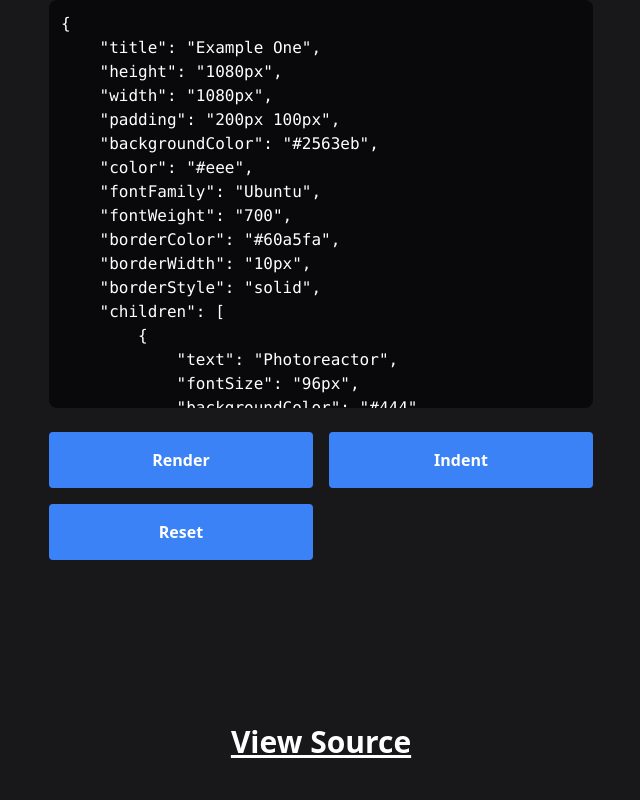
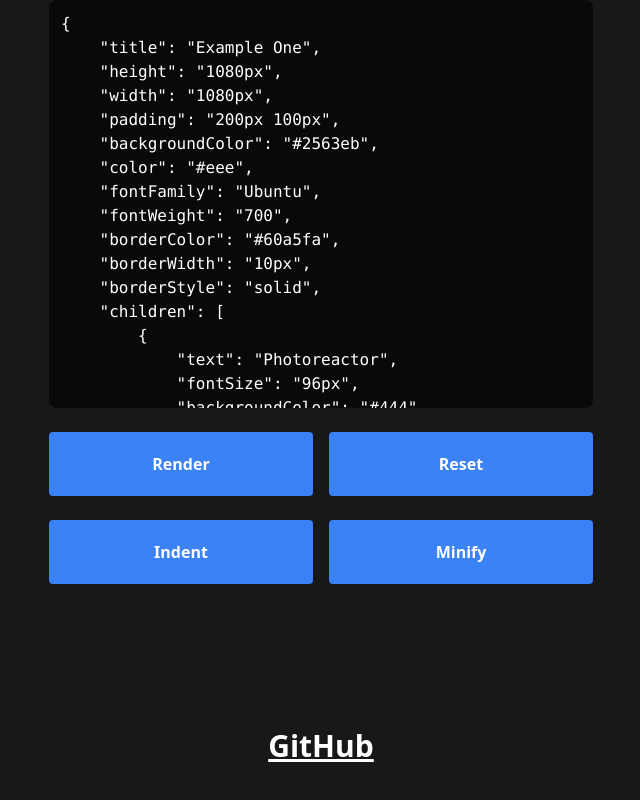
Before and after one commit to iaseth/photoreactor, a React (Vite) app in the folder react-app/: page / in a window 1280 px wide. Shown: the part 340-1140 px from the top of the page, without its empty margins (319-959 px from the left). Built offline with nearby package versions, Linux system fonts and the light colour scheme; what redicons would draw is missing.

Commit message:
Added a minifyButton

```diff
--- a/react-app/src/App/App.css
+++ b/react-app/src/App/App.css
@@ -28,5 +28,5 @@ body {
 }
 
 .button {
-	@apply bg-blue-500 text-white font-bold px-6 py-4 rounded select-none duration-300 outline-none hover:bg-blue-600;
+	@apply bg-blue-500 text-white font-bold px-6 py-5 rounded select-none duration-300 outline-none hover:bg-blue-600;
 }
--- a/react-app/src/App/App.tsx
+++ b/react-app/src/App/App.tsx
@@ -45,6 +45,15 @@ export default function App () {
 			console.log(`Error happened while indenting!`);
 		}
 	};
+	const minifyInput = () => {
+		try {
+			const jo = JSON.parse(text);
+			const jsonText = JSON.stringify(jo);
+			setText(jsonText);
+		} catch (error) {
+			console.log(`Error happened while minifying!`);
+		}
+	};
 	const resetInput = () => setText(DEFAULT_TEXT);
 
 	return (
@@ -53,7 +62,7 @@ export default function App () {
 
 			<main className="min-h-screen max-w-xl mx-auto px-4 pt-0 py-12 space-y-6">
 				<section className="grid grid-cols-2 md:grid-cols-3 gap-4">
-					{examplePictures.map((example, k) => <ExampleButton text={example.title}
+					{examplePictures.map((example, k) => <ExampleButton key={k} text={example.title}
 						onClick={() => setText(indentedJson(example))} />)}
 				</section>
 
@@ -61,10 +70,11 @@ export default function App () {
 					<textarea id="inputTextArea" className="textarea" rows={16} spellCheck={false} value={text} onChange={e => setText(e.target.value)}></textarea>
 				</section>
 
-				<section className='grid grid-cols-2 gap-4'>
+				<section className='grid grid-cols-2 gap-x-4 gap-y-6'>
 					<button id="renderButton" className='button' onClick={startRenderer}>Render</button>
+					<button id="resetButton" className='button' onClick={resetInput}>Reset</button>
 					<button id="indentButton" className='button' onClick={indentInput}>Indent</button>
-					<button id="resetButton" className='button' onClick={resetInput}>Reset</button>
+					<button id="minifyButton" className='button' onClick={minifyInput}>Minify</button>
 				</section>
 			</main>
 
--- a/react-app/src/App/components/Footer/Footer.tsx
+++ b/react-app/src/App/components/Footer/Footer.tsx
@@ -9,7 +9,7 @@ export default function Footer ({}: FooterProps) {
 	return (
 		<footer className="text-white px-2 py-24 text-center">
 			<h2 className="H6">
-				<a href="https://github.com/iaseth/photoreactor" className="underline" target="_blank">View Source</a>
+				<a href="https://github.com/iaseth/photoreactor" className="underline" target="_blank">GitHub</a>
 			</h2>
 		</footer>
 	);
```
